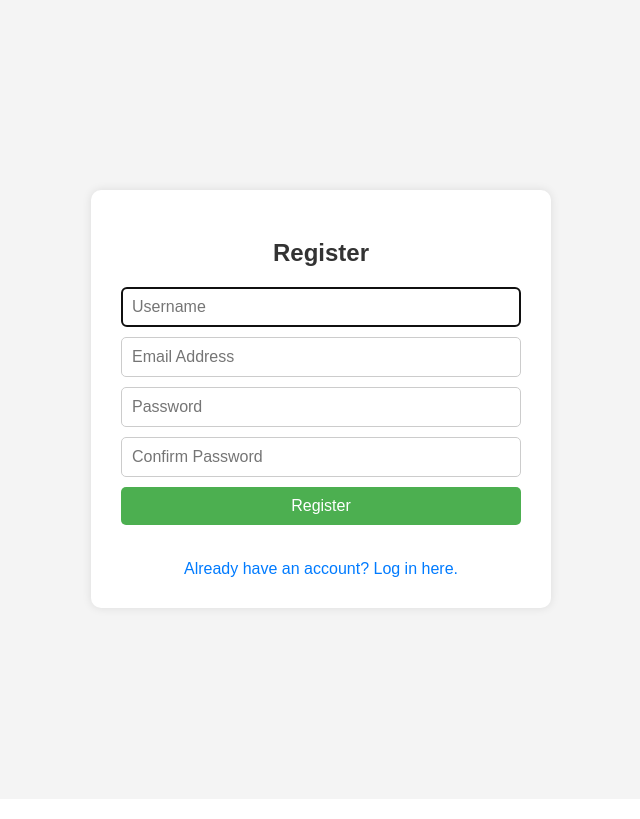
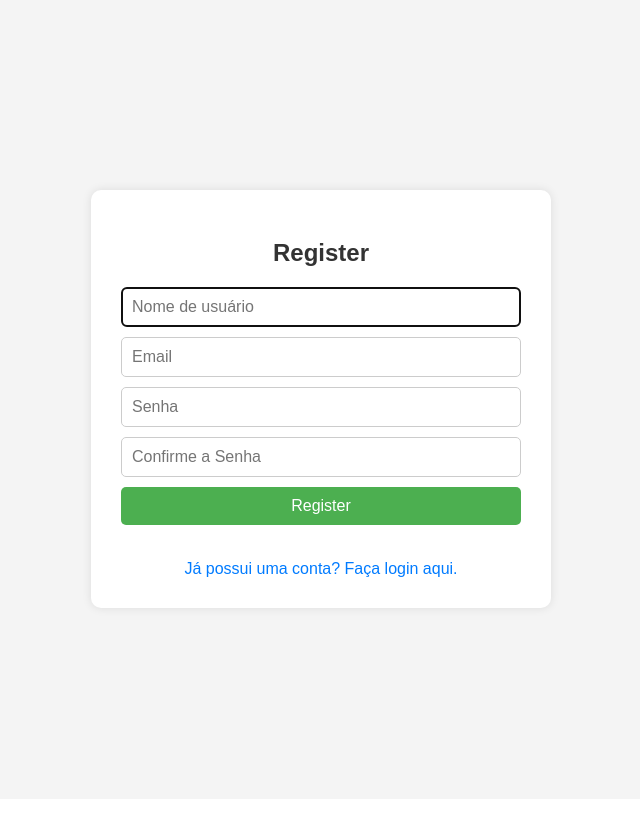
Before and after one commit to WladRamos/Freela_Assistant, a Django app: page /register in a window 1280 px wide. Shown: the part 81-900 px from the top of the page, without its empty margins (319-959 px from the left). Run offline with Django 5.2, Linux system fonts and the light colour scheme; parts of the project's set-up code (start-up, migrations or seed data) failed here and were passed over; some libraries are stand-ins or nearby versions.

Commit message:
placeholders no registro em portugues

```diff
--- a/AI_Assistant/Assistant_app/templates/assistant/login.html
+++ b/AI_Assistant/Assistant_app/templates/assistant/login.html
@@ -18,15 +18,15 @@
         <form action="{% url 'login' %}" method="post">
             {% csrf_token %}
             <div class="form-group">
-                <input autofocus class="form-control" type="text" name="username" placeholder="Username">
+                <input autofocus class="form-control" type="text" name="username" placeholder="Nome de usuário">
             </div>
             <div class="form-group">
-                <input class="form-control" type="password" name="password" placeholder="Password">
+                <input class="form-control" type="password" name="password" placeholder="Senha">
             </div>
             <input class="btn btn-primary" type="submit" value="Login">
         </form>
 
-        <a class="register-link" href="{% url 'register' %}">Don't have an account? Register here.</a>
+        <a class="register-link" href="{% url 'register' %}">Ainda não possui uma conta? Crie aqui.</a>
     </div>
 </div>
 {% endblock %}
--- a/AI_Assistant/Assistant_app/templates/assistant/register.html
+++ b/AI_Assistant/Assistant_app/templates/assistant/register.html
@@ -18,21 +18,21 @@
         <form action="{% url 'register' %}" method="post">
             {% csrf_token %}
             <div class="form-group">
-                <input class="form-control" autofocus type="text" name="username" placeholder="Username">
+                <input class="form-control" autofocus type="text" name="username" placeholder="Nome de usuário">
             </div>
             <div class="form-group">
-                <input class="form-control" type="email" name="email" placeholder="Email Address">
+                <input class="form-control" type="email" name="email" placeholder="Email">
             </div>
             <div class="form-group">
-                <input class="form-control" type="password" name="password" placeholder="Password">
+                <input class="form-control" type="password" name="password" placeholder="Senha">
             </div>
             <div class="form-group">
-                <input class="form-control" type="password" name="confirmation" placeholder="Confirm Password">
+                <input class="form-control" type="password" name="confirmation" placeholder="Confirme a Senha">
             </div>
             <input class="btn btn-primary" type="submit" value="Register">
         </form>
 
-        <a class="register-link" href="{% url 'login' %}">Already have an account? Log in here.</a>
+        <a class="register-link" href="{% url 'login' %}">Já possui uma conta? Faça login aqui.</a>
     </div>
 </div>
 {% endblock %}
```
Also changed, not shown: AI_Assistant/db.sqlite3.
